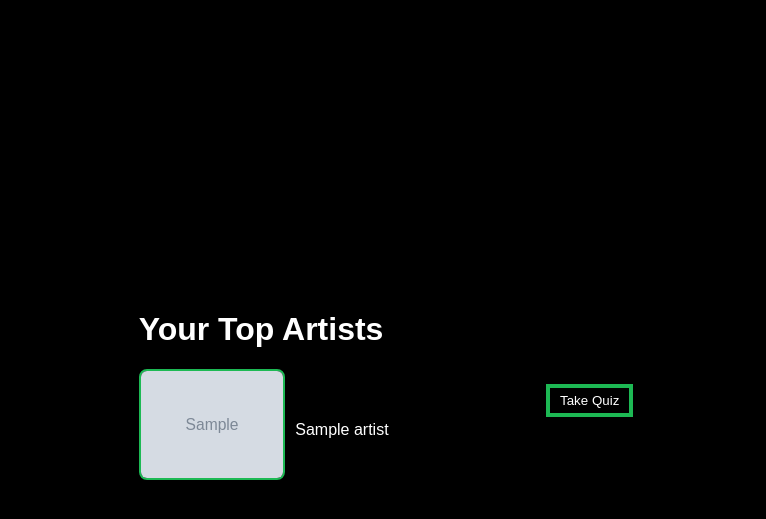
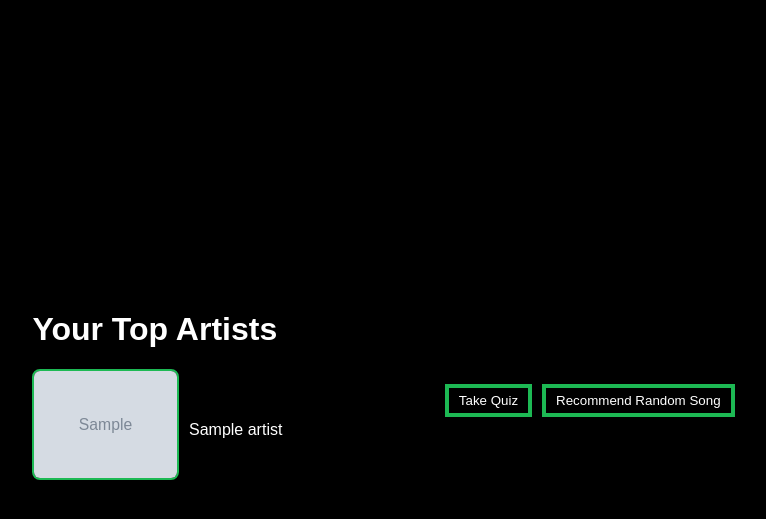
Before and after one commit to software-students-fall2023/5-final-project-fivepeat, a Flask app: template templates/top_artists.html in a window 1280 px wide. Shown: the top 519 px of the page, without its empty margins (254-1020 px from the left). Run offline with Flask 3, Linux system fonts and the light colour scheme; the template is opened without the code that fills it: most values are stand-ins (such as "Sample title", 1, 10 or a date in 2020).

Commit message:
implemented random song generator

```diff
--- a/app.py
+++ b/app.py
@@ -127,5 +127,42 @@ def quiz():
 """@app.route('/quiz/submit', methods=['POST']) #QUIZ submission goes here?
 def quiz_submit():"""
 
+@app.route('/random_song')
+def random_song():
+    if 'access_token' not in session:
+        return redirect('/login')
+    if datetime.now().timestamp() > session['expires_at']:
+        return redirect('/refresh-token')
+
+    headers = {
+        'Authorization': f"Bearer {session['access_token']}"
+    }
+
+    response = requests.get(API_BASE_URL + 'browse/featured-playlists', headers=headers)
+    featured_playlists_data = response.json().get('playlists', {}).get('items', [])
+    if featured_playlists_data:
+        selected_playlist = random.choice(featured_playlists_data)
+        playlist_endpoint = selected_playlist['href']
+        playlist_response = requests.get(playlist_endpoint, headers=headers)
+        playlist_data = playlist_response.json()
+
+        tracks_data = playlist_data.get('tracks', {}).get('items', [])
+        if tracks_data:
+            random_track = random.choice(tracks_data)['track']
+            track_info = {
+                'name': random_track.get('name', 'Unknown Track'),
+                'artists': [artist['name'] for artist in random_track.get('artists', [])],
+                'album': random_track.get('album', {}).get('name', 'Unknown Album'),
+                'image_url': random_track.get('album', {}).get('images', [])[0]['url'] if random_track.get('album') else None,
+                'external_url': random_track.get('external_urls', {}).get('spotify', '')
+            }
+
+            return render_template('song_gen.html', track_info=track_info)
+        else:
+            return jsonify({"message": "No tracks found in the selected playlist"})
+    else:
+        return jsonify({"message": "No featured playlists available"})
+
+
 if __name__ == '__main__':
     app.run(host='0.0.0.0', debug=True)
--- a/templates/top_artists.html
+++ b/templates/top_artists.html
@@ -58,8 +58,13 @@
         {% endfor %}
     </div>
     <a href="{{ url_for('quiz') }}">
-        <button style="font-family: inherit; color: white; background-color: black; border: 4px solid #1DB954; padding: 5px 10px; cursor: pointer;">
+        <button style="font-family: inherit; color: white; background-color: black; border: 4px solid #1DB954; padding: 5px 10px; cursor: pointer; margin: 5px;">
             Take Quiz
+        </button>
+    </a>
+    <a href="{{ url_for('random_song') }}">
+        <button style="font-family: inherit; color: white; background-color: black; border: 4px solid #1DB954; padding: 5px 10px; cursor: pointer; margin: 5px;">
+            Recommend Random Song
         </button>
     </a>
 </body>
```
Also changed, not shown: templates/song_gen.html (added, +54 -0 lines).
